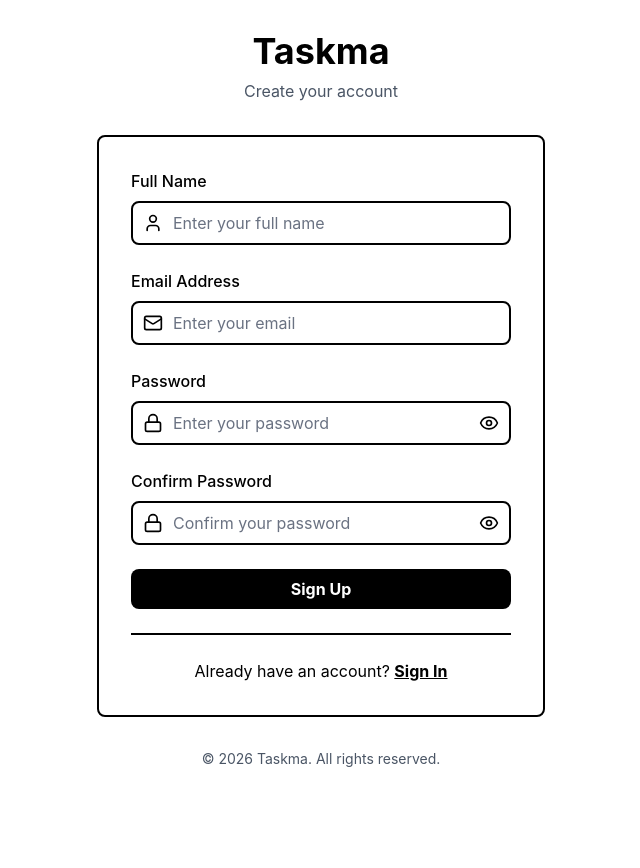
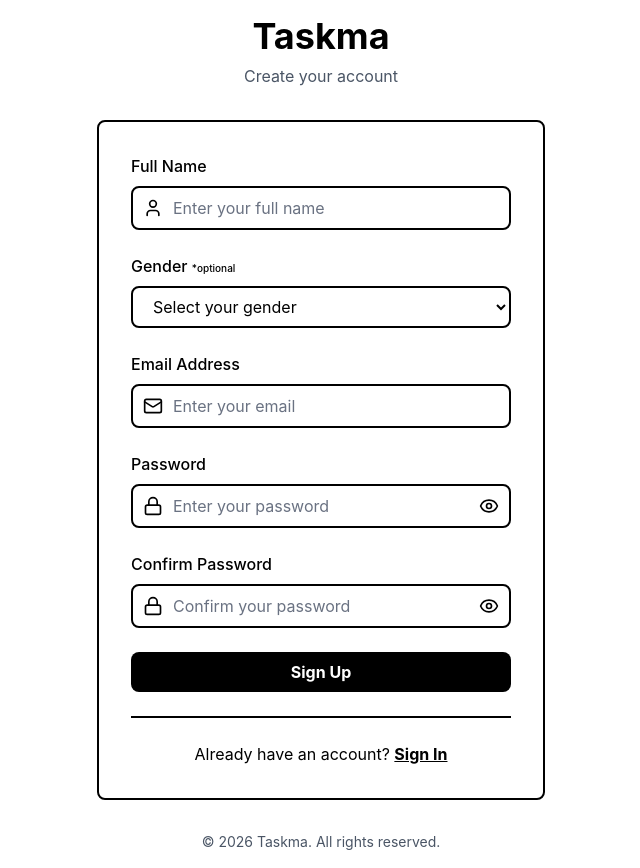
Before and after one commit to devsterdev/Taskma, a React (Vite) app in the folder frontend/: page / in a window 1280 px wide. Shown: the whole page, without its empty margins (319-959 px from the left). Before the commit the page ends 800 px from the top, so only its background shows below. Built offline with nearby package versions, Linux system fonts and the light colour scheme.

Commit message:
signin endpoint completed

```diff
--- a/frontend/src/components/Pages/SignupPage.tsx
+++ b/frontend/src/components/Pages/SignupPage.tsx
@@ -15,7 +15,62 @@ const SignupPage = ({ setCurrentPage }: { setCurrentPage: (page: 'home' | 'auth'
 
   const [errors, setErrors] = useState<Record<string, string>>({})
 
-  const handleChange = (e: React.ChangeEvent<HTMLInputElement>) => {
+const genderOptions = [
+  'Male',
+  'Female',
+  'Non-binary',
+  'Genderqueer',
+  'Agender',
+  'Bigender',
+  'Genderfluid',
+  'Two-spirit',
+  'Transgender Male',
+  'Transgender Female',
+  'Cisgender Male',
+  'Cisgender Female',
+  'Androgynous',
+  'Neutrois',
+  'Pangender',
+  'Trigender',
+  'Gender nonconforming',
+  'Demiboy',
+  'Demigirl',
+  'Gender variant',
+  'Third gender',
+  'Hijra',
+  'Kathoey',
+  "Fa'afafine",
+  'Māhū',
+  'Bakla',
+  'Waria',
+  'Xanith',
+  'Mukhannathun',
+  'Intersex',
+  'Transmasculine',
+  'Transfeminine',
+  'Questioning',
+  'Gender neutral',
+  'Gender expansive',
+  'Gender creative',
+  'Gender diverse',
+  'Non-binary femme',
+  'Non-binary masc',
+  'Demigender',
+  'Apagender',
+  'Graygender',
+  'Polygender',
+  'Omnigender',
+  'Aliagender',
+  'Novigender',
+  'Multigender',
+  'Genderflux',
+  'Cassgender',
+  'Maverique',
+  'Prefer not to say',
+  'Other'
+];
+
+  const handleChange = (e: React.ChangeEvent<HTMLInputElement | HTMLSelectElement>) => {
     const { name, value } = e.target
     setFormData(prev => ({
       ...prev,
@@ -162,6 +217,31 @@ const SignupPage = ({ setCurrentPage }: { setCurrentPage: (page: 'home' | 'auth'
               </div>
             )}
 
+            {/* Gender Field - Only for Signup */}
+            {isSignup && (
+              <div>
+                <label htmlFor="gender" className="block text-black font-medium mb-2">
+                  Gender <span className='text-[10px]'>*optional</span>
+                </label>
+                <div className="relative">
+                  <select
+                    id="gender"
+                    name="gender"
+                    className={`w-full pl-4 pr-4 py-2 border-2 ${
+                      errors.gender ? 'border-red-500' : 'border-black'
+                    } rounded-lg focus:outline-none focus:border-black bg-white text-black`}
+                  >
+                    <option value="">Select your gender</option>
+                    {genderOptions.map((option) => (
+                      <option key={option} value={option}>
+                        {option}
+                      </option>
+                    ))}
+                  </select>
+                </div>
+              </div>
+            )}
+
             {/* Email Field */}
             <div>
               <label htmlFor="email" className="block text-black font-medium mb-2">
@@ -262,7 +342,7 @@ const SignupPage = ({ setCurrentPage }: { setCurrentPage: (page: 'home' | 'auth'
               <button
                 onClick={() => {
                   setIsSignup(!isSignup)
-                  setFormData({ name: '', email: '', password: '', confirmPassword: '' })
+                  setFormData({ name: '', email: '', password: '', confirmPassword: ''})
                   setErrors({})
                 }}
                 className="font-bold text-black hover:text-gray-700 underline"
```
Also changed, not shown: 1 other file (tests, documents, lock files or other folders).
